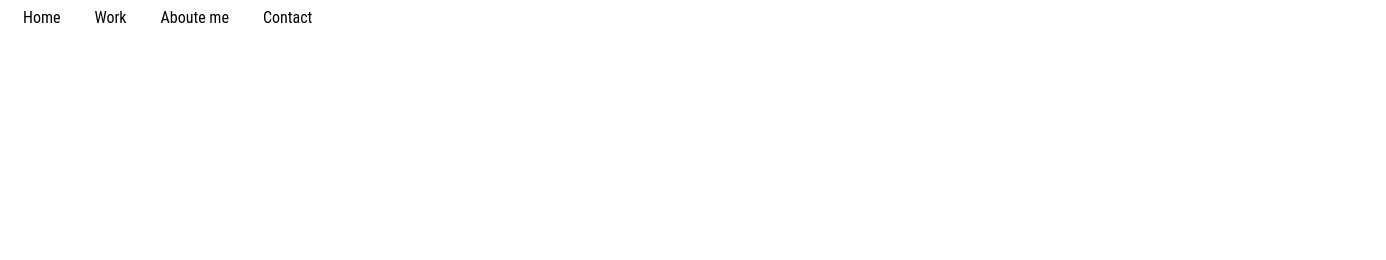
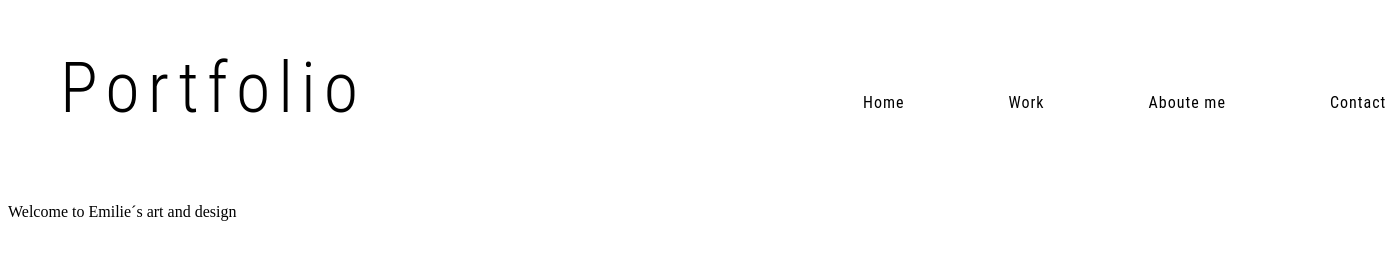
Before and after one commit to mili909/portfolio-opgave, a plain HTML site: page index.html in a window 1280 px wide. Shown: the whole page, 1386 px wide, since content can reach past the window. Drawn offline with Linux system fonts and the light colour scheme.

Commit message:
adding headline and under text

```diff
--- a/index.html
+++ b/index.html
@@ -22,5 +22,11 @@
 	</nav>
 
 
+
+
+	<h1>Portfolio</h1>
+	<p>Welcome to Emilie´s art and design</p>
+
+
 </body>
 </html>
--- a/styles/styles.css
+++ b/styles/styles.css
@@ -11,6 +11,26 @@ nav a {
 	text-decoration: none;
 	margin: 1px 15px 1px 15px;
 	font-family: 'Roboto Condensed', sans-serif;
-	mergin-left: 0;
+	position: relative; /*bruges til give valgte ting (i dette tilfælde menuen) et sted og gå efter så jeg kan flytte den*/
+	left: 785px;	/*rykker den mod left, da den ikke skal rykke til venstre, men skal gå 550px ud fra venstre*/
+	margin-right: 30px;/*using margin and padding for spacing, in my menu text*/
+	margin-left: 70px;
+	display-inline: flex;
+	top: 85px;
+	letter-spacing: 1px;
+
+
 
 }
+
+
+h1 {
+	font-family: 'Roboto Condensed', sans-serif;
+	letter-spacing: 8px;
+	font-size: 70px;
+	font-weight: 250;
+	position:relative;
+	left: 52px;
+	top: -27px;
+
+}
```
